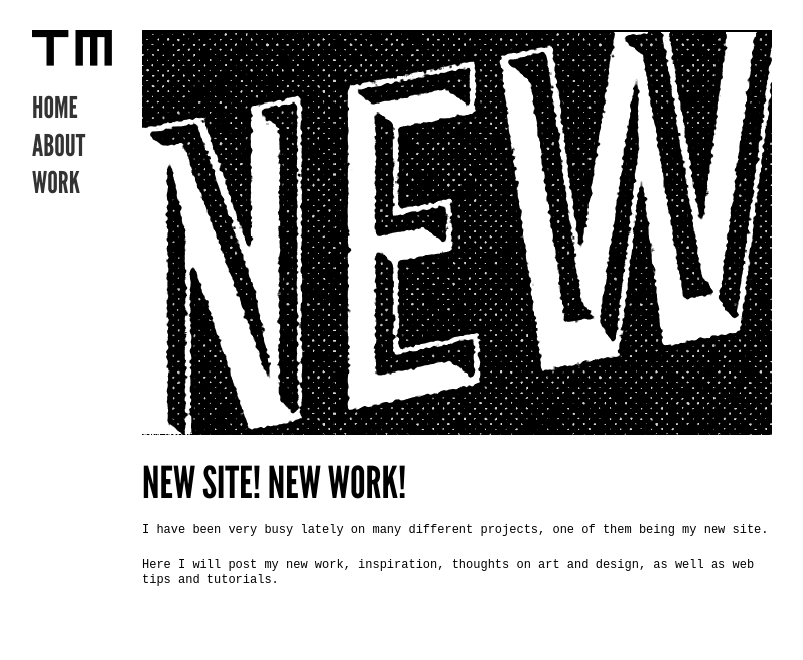
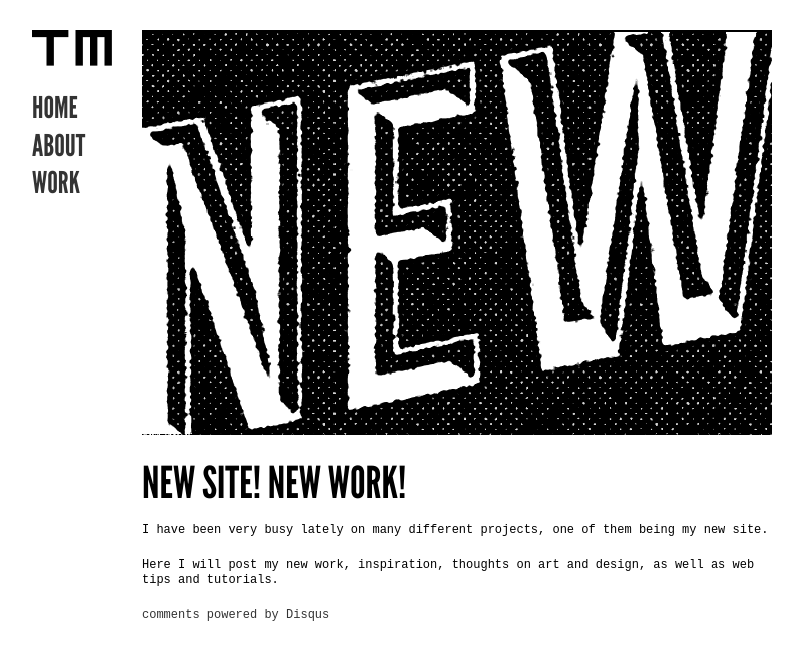
Before and after one commit to tramck/tramck.github.io, a Jekyll site: the page built from _posts/blog/2011-06-09-first-post.md, in a window 1280 px wide. Shown: the top 660 px of the page, without its empty margins (128-931 px from the left). Built offline with Jekyll 4.4.1, drawn with Linux system fonts in a browser that asks for light colours; nearby versions of some CDN libraries; comment, search, counter and statistics services are not loaded; part of the change alters nothing that is shown.

Commit message:
working on rake deploy. added disqus.

```diff
--- a/_layouts/blog.html
+++ b/_layouts/blog.html
@@ -4,3 +4,17 @@ layout: default
 <img class="post-image" src="{{ site.url }}/images/blog/{{ page.image }}" />
 <h2>{{ page.title }}</h2>
 {{ content }}
+<div id="disqus_thread"></div>
+       <script type="text/javascript">
+           /* * * CONFIGURATION VARIABLES: EDIT BEFORE PASTING INTO YOUR WEBPAGE * * */
+           var disqus_shortname = 'travmckinney'; // required: replace example with your forum shortname
+
+           /* * * DON'T EDIT BELOW THIS LINE * * */
+           (function() {
+               var dsq = document.createElement('script'); dsq.type = 'text/javascript'; dsq.async = true;
+               dsq.src = 'http://' + disqus_shortname + '.disqus.com/embed.js';
+               (document.getElementsByTagName('head')[0] || document.getElementsByTagName('body')[0]).appendChild(dsq);
+           })();
+       </script>
+       <noscript>Please enable JavaScript to view the <a href="http://disqus.com/?ref_noscript">comments powered by Disqus.</a></noscript>
+       <a href="http://disqus.com" class="dsq-brlink">comments powered by <span class="logo-disqus">Disqus</span></a>
```
Also changed, not shown: 2 other files.
